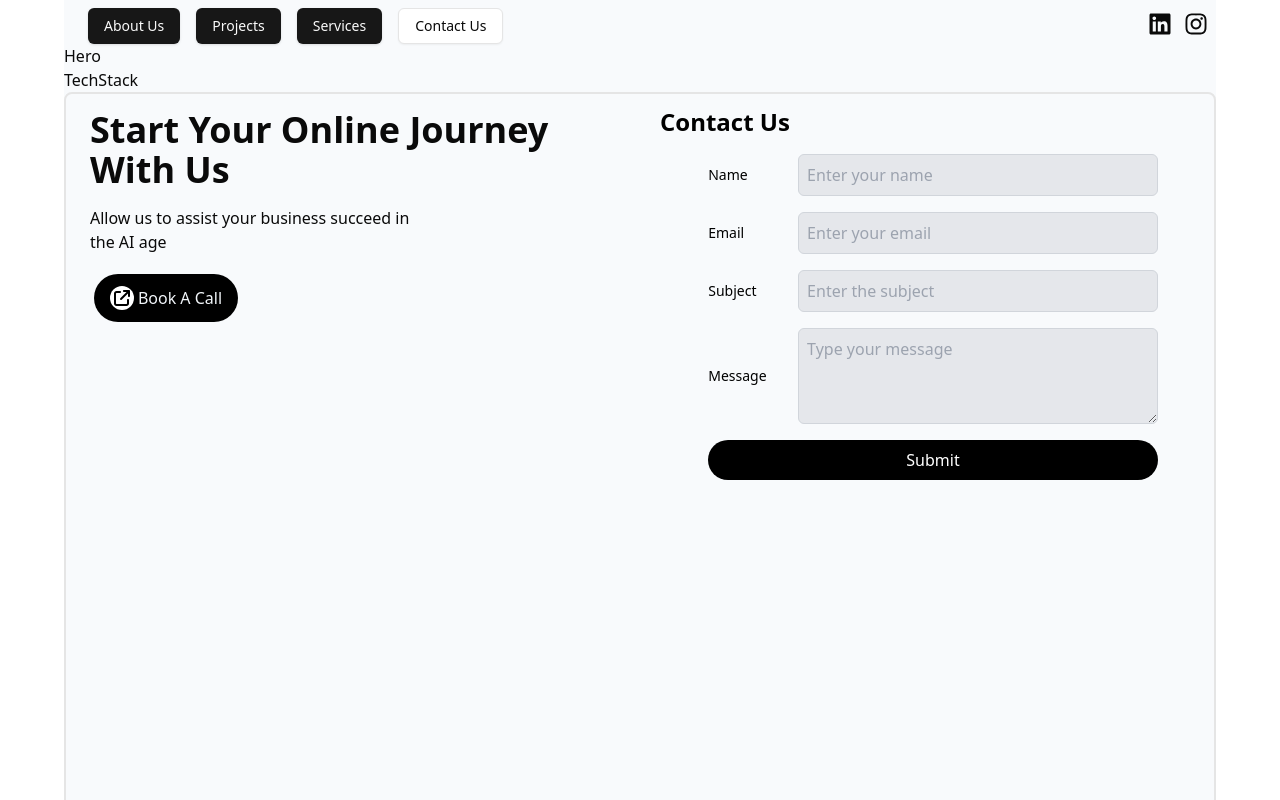
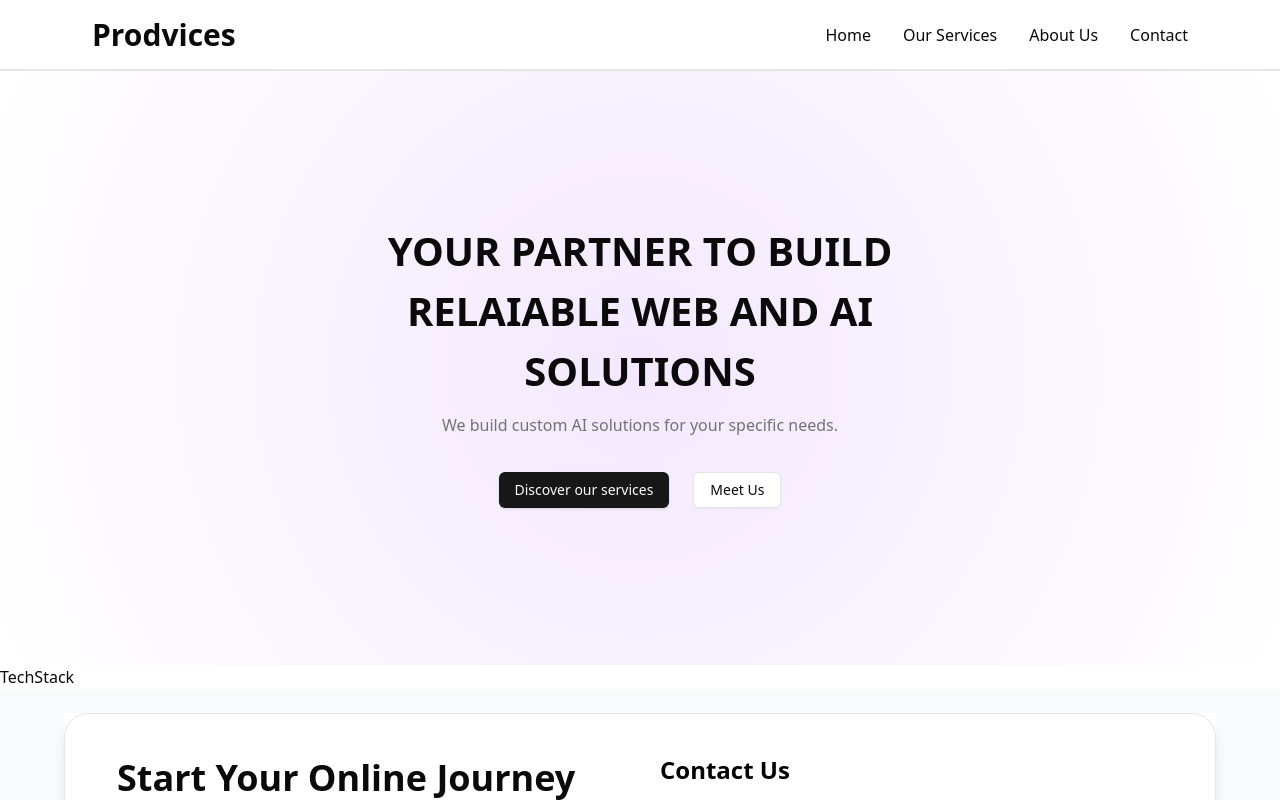
Before and after one commit to riyan04/prodvices, a Next.js app: page / in a window 1280 px wide. Shown: the top 800 px of the page. Built offline with nearby package versions, Linux system fonts and the light colour scheme.

Commit message:
completed navbar and hero section

```diff
--- a/src/app/components/Contact.tsx
+++ b/src/app/components/Contact.tsx
@@ -1,6 +1,5 @@
 'use client';
 import { useState, ChangeEvent, FormEvent } from "react";
-import { FontAwesomeIcon } from '@fortawesome/react-fontawesome';
 
 interface FormData {
   name: string;
@@ -8,7 +7,7 @@ interface FormData {
   subject: string;
   message: string;
 }
-const ContactUs:React.FC =()=>{
+const ContactUs: React.FC = () => {
 
   const [formData, setFormData] = useState<FormData>({
     name: "",
@@ -36,7 +35,7 @@ const ContactUs:React.FC =()=>{
 
   return <>
     <>
-      <div className="h-[90vh] flex border-2 rounded-lg">
+      <div className=" p-7 flex rounded-3xl border shadow-lg">
         <div className="w-[50%]">
           <h1 className="mt-4 font-bold pl-6 text-4xl">Start Your Online Journey <br /> With Us</h1>
           <p className="pl-6 mt-4 text-l">Allow us to assist your business succeed in <br /> the AI age</p>
--- a/src/app/components/Hero.tsx
+++ b/src/app/components/Hero.tsx
@@ -1,8 +1,28 @@
+// import Image from "next/image"
+
+import { Button } from "@/components/ui/button"
 
 
 const Hero = () => {
   return (
-    <div>Hero</div>
+    <div className=" flex flex-col gap-3">
+        <div className=" text-center">
+            <h1 className=" font-bold text-[40px]">
+              YOUR PARTNER TO BUILD RELAIABLE WEB AND AI SOLUTIONS
+            </h1>
+        </div>
+        <div className="text-center">
+          <h3 className=" text-muted-foreground">We build custom AI solutions for your specific needs.</h3>
+        </div>
+        <div className=" mt-4 flex items-center justify-center h-[50px] gap-6">
+          <Button>
+            Discover our services
+          </Button>
+          <Button variant={"outline"}>
+            Meet Us
+          </Button>
+        </div>
+    </div>
   )
 }
 
--- a/src/app/components/Navbar.tsx
+++ b/src/app/components/Navbar.tsx
@@ -1,38 +1,26 @@
 import Link from "next/link"
-import { FaLinkedin, FaInstagram } from "react-icons/fa";
-import { Button } from "@/components/ui/button"
 
 
 
 const Navbar = () => {
   return (
-    <div className="flex justify-between">
-        <div className=" pl-6 flex justify-between gap-4">
-            <Button>
-                <Link href={"#"}>
-                    About Us
-                </Link>
-            </Button>
-            <Button>
-
-                <Link href={"#"}>
-                    Projects
-                </Link>
-            </Button>
-            <Button>
-                <Link href={"#"}>
-                    Services
-                </Link>
-            </Button>
-            <Button variant={"outline"}>
-                <Link href={"#"}>
-                    Contact Us
-                </Link>
-            </Button>
+    <div className=" px-7 py-3 flex justify-between">
+        <div>
+            <h1 className=" text-[30px] font-bold ">Prodvices</h1>
         </div>
-        <div className=" flex mt-1 mr-2 gap-3">
-            <FaLinkedin className=" size-6" />
-            <FaInstagram className=" size-6" />
+        <div className=" flex justify-end gap-8 my-auto">
+            <Link href={"#"}>
+                Home
+            </Link>
+            <Link href={"#"}>
+                Our Services
+            </Link>
+            <Link href={"#"}>
+                About Us
+            </Link>
+            <Link href={"#"}>
+                Contact
+            </Link>
         </div>
     </div>
   )
--- a/src/app/layout.tsx
+++ b/src/app/layout.tsx
@@ -1,6 +1,7 @@
 import type { Metadata } from "next";
 import { Geist, Geist_Mono } from "next/font/google";
 import "./globals.css";
+import { Navbar } from "./components";
 
 const geistSans = Geist({
   variable: "--font-geist-sans",
@@ -25,8 +26,15 @@ export default function RootLayout({
   return (
     <html lang="en">
       <body
-        className={`${geistSans.variable} ${geistMono.variable} antialiased  w-[90%] m-auto `}
+        className={`${geistSans.variable} ${geistMono.variable} antialiased m-auto `}
       >
+        <div className="backdrop-blur-md sticky top-0 z-50">
+          <div className=" w-[90%] m-auto">
+
+            <Navbar />
+          </div>
+          <div className=" border"></div>
+        </div>
         {children}
       </body>
     </html>
--- a/src/app/page.tsx
+++ b/src/app/page.tsx
@@ -1,21 +1,17 @@
 
-import { Hero, Navbar, TechStack, } from "./components";
+import { Hero, TechStack, } from "./components";
 import Contact from "./components/Contact";
 
 
 
 export default function Home() {
   return (
-    <div className=" bg-slate-50 h-screen">
-      {/* NAV */}
-      <div className=" pt-2">
-        <Navbar />
-      </div>
+    <div>
+      <div className="bg-[radial-gradient(circle_at_center,_var(--tw-gradient-stops))] from-purple-100 to-white">
 
-      {/* HERO */}
-      <div>
-        {/* Hero */}
-        <Hero />
+        <div className="py-[150px] w-[50%] mx-auto " >
+          <Hero />
+        </div>
       </div>
 
       <div>
@@ -23,9 +19,12 @@ export default function Home() {
         <TechStack />
       </div>
 
-      <div>
+      <div className=" bg-slate-50 py-6">
         {/* Offerings */}
-        <Contact/>
+        <div className=" w-[90%] bg-white mx-auto">
+
+          <Contact />
+        </div>
 
       </div>
       <div>
```
Also changed, not shown: 2 other files (tests, documents, lock files or other folders). Lines whose indentation alone changed are shown as unchanged.
